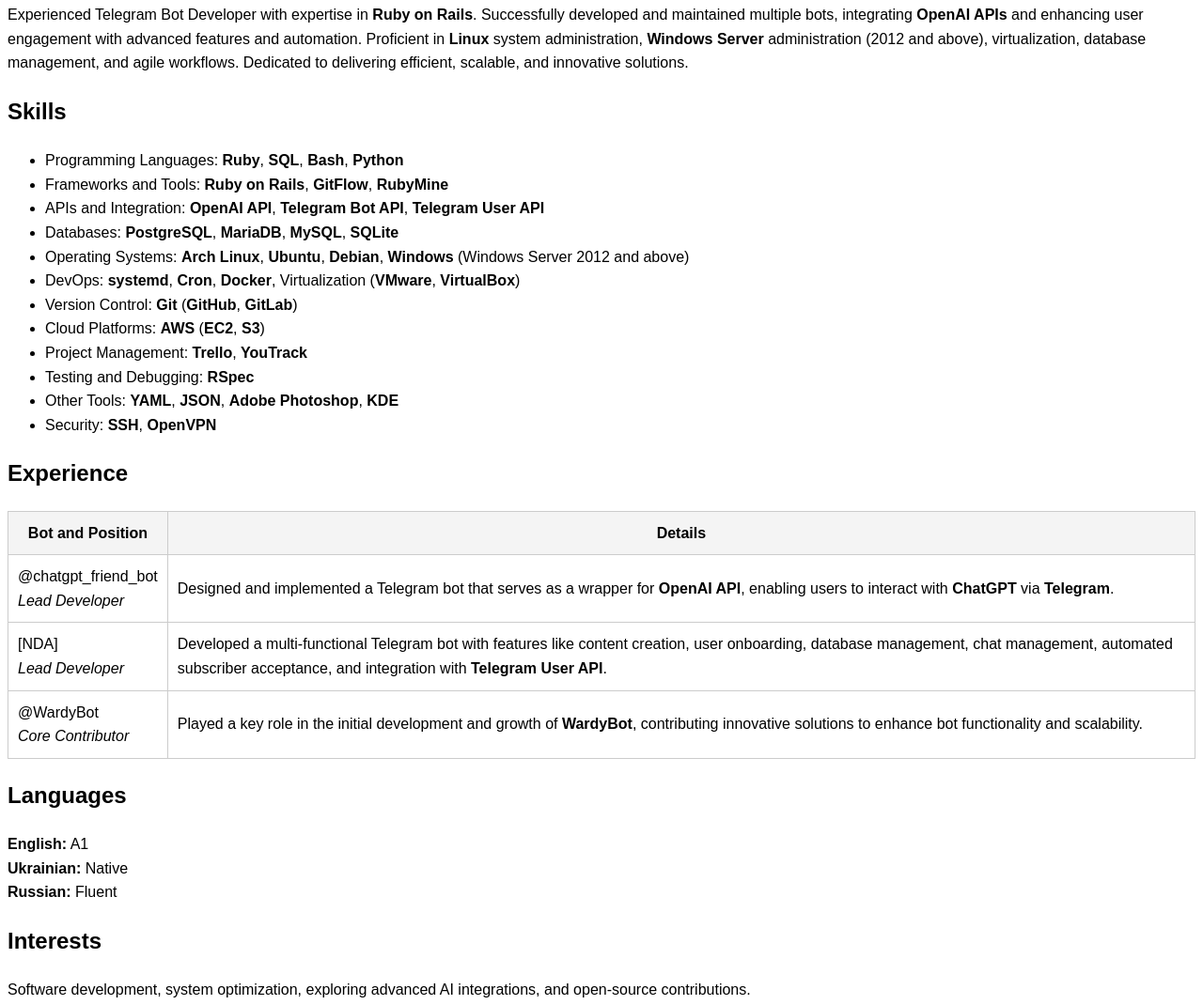
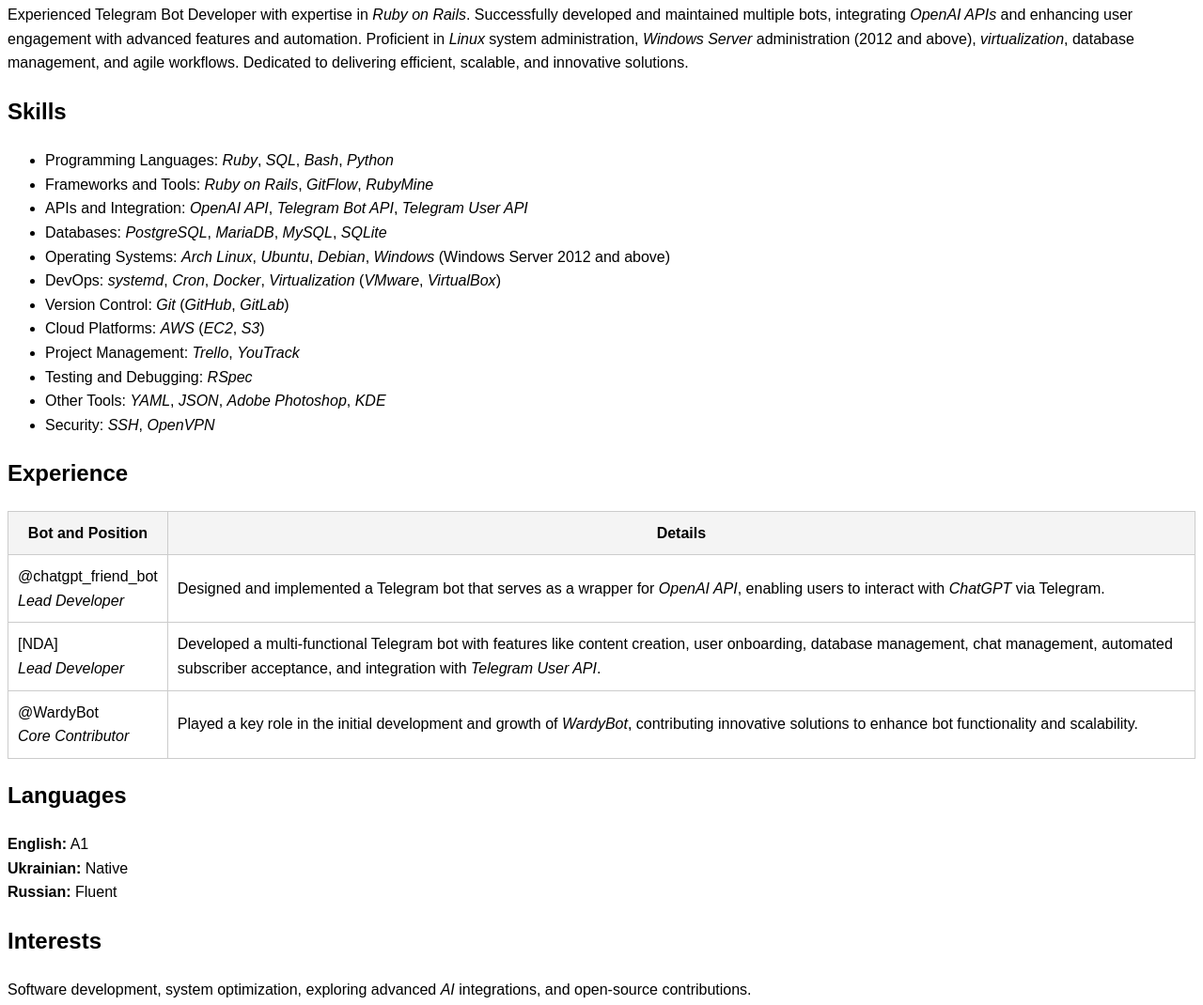
Before and after one commit to phrippy/cv, a plain HTML site: page index.html in a window 1280 px wide. Shown: the part 329-1399 px from the top of the page at 94% size. Drawn offline with Linux system fonts and the light colour scheme.

Commit message:
Add italics styling to technology keywords and update alt text in index.html.

```diff
--- a/index.html
+++ b/index.html
@@ -8,25 +8,34 @@
         font-family: Arial, sans-serif;
         line-height: 1.6;
       }
+
       table {
         border-collapse: collapse;
         margin: 20px 0;
       }
+
       th, td {
         padding: 10px;
         border: 1px solid #ccc;
       }
+
       th {
         background-color: #f4f4f4;
       }
+
       .photo {
         text-align: center;
         vertical-align: middle;
       }
+
       .photo img {
         max-width: 150px;
         max-height: 150px;
         border-radius: 50%;
+      }
+
+      .technology {
+        font-style: italic;
       }
     </style>
 </head>
@@ -35,7 +44,7 @@
 <table width=100%>
     <tr>
         <td class="photo" rowspan="5">
-            <img src="photo.png" alt="My Photo">
+            <img src="photo.png" alt="Your Photo">
         </td>
         <th colspan="2">Personal Information</th>
     </tr>
@@ -58,22 +67,41 @@
 </table>
 
 <h2>Summary</h2>
-<p>Experienced Telegram Bot Developer with expertise in <b>Ruby on Rails</b>. Successfully developed and maintained multiple bots, integrating <b>OpenAI APIs</b> and enhancing user engagement with advanced features and automation. Proficient in <b>Linux</b> system administration, <b>Windows Server</b> administration (2012 and above), virtualization, database management, and agile workflows. Dedicated to delivering efficient, scalable, and innovative solutions.</p>
+<p>Experienced Telegram Bot Developer with expertise in <span class="technology">Ruby on Rails</span>. Successfully
+    developed and maintained multiple bots, integrating <span class="technology">OpenAI APIs</span> and enhancing user
+    engagement with advanced features and automation. Proficient in <span class="technology">Linux</span> system
+    administration, <span class="technology">Windows Server</span> administration (2012 and above), <span
+            class="technology">virtualization</span>, database management, and agile workflows. Dedicated to delivering
+    efficient, scalable, and innovative solutions.</p>
 
 <h2>Skills</h2>
 <ul>
-    <li>Programming Languages: <b>Ruby</b>, <b>SQL</b>, <b>Bash</b>, <b>Python</b></li>
-    <li>Frameworks and Tools: <b>Ruby on Rails</b>, <b>GitFlow</b>, <b>RubyMine</b></li>
-    <li>APIs and Integration: <b>OpenAI API</b>, <b>Telegram Bot API</b>, <b>Telegram User API</b></li>
-    <li>Databases: <b>PostgreSQL</b>, <b>MariaDB</b>, <b>MySQL</b>, <b>SQLite</b></li>
-    <li>Operating Systems: <b>Arch Linux</b>, <b>Ubuntu</b>, <b>Debian</b>, <b>Windows</b> (Windows Server 2012 and above)</li>
-    <li>DevOps: <b>systemd</b>, <b>Cron</b>, <b>Docker</b>, Virtualization (<b>VMware</b>, <b>VirtualBox</b>)</li>
-    <li>Version Control: <b>Git</b> (<b>GitHub</b>, <b>GitLab</b>)</li>
-    <li>Cloud Platforms: <b>AWS</b> (<b>EC2</b>, <b>S3</b>)</li>
-    <li>Project Management: <b>Trello</b>, <b>YouTrack</b></li>
-    <li>Testing and Debugging: <b>RSpec</b></li>
-    <li>Other Tools: <b>YAML</b>, <b>JSON</b>, <b>Adobe Photoshop</b>, <b>KDE</b></li>
-    <li>Security: <b>SSH</b>, <b>OpenVPN</b></li>
+    <li>Programming Languages: <span class="technology">Ruby</span>, <span class="technology">SQL</span>, <span
+            class="technology">Bash</span>, <span class="technology">Python</span></li>
+    <li>Frameworks and Tools: <span class="technology">Ruby on Rails</span>, <span class="technology">GitFlow</span>,
+        <span class="technology">RubyMine</span></li>
+    <li>APIs and Integration: <span class="technology">OpenAI API</span>, <span
+            class="technology">Telegram Bot API</span>, <span class="technology">Telegram User API</span></li>
+    <li>Databases: <span class="technology">PostgreSQL</span>, <span class="technology">MariaDB</span>, <span
+            class="technology">MySQL</span>, <span class="technology">SQLite</span></li>
+    <li>Operating Systems: <span class="technology">Arch Linux</span>, <span class="technology">Ubuntu</span>, <span
+            class="technology">Debian</span>, <span class="technology">Windows</span> (Windows Server 2012 and above)
+    </li>
+    <li>DevOps: <span class="technology">systemd</span>, <span class="technology">Cron</span>, <span class="technology">Docker</span>,
+        <span class="technology">Virtualization</span> (<span class="technology">VMware</span>, <span
+                class="technology">VirtualBox</span>)
+    </li>
+    <li>Version Control: <span class="technology">Git</span> (<span class="technology">GitHub</span>, <span
+            class="technology">GitLab</span>)
+    </li>
+    <li>Cloud Platforms: <span class="technology">AWS</span> (<span class="technology">EC2</span>, <span
+            class="technology">S3</span>)
+    </li>
+    <li>Project Management: <span class="technology">Trello</span>, <span class="technology">YouTrack</span></li>
+    <li>Testing and Debugging: <span class="technology">RSpec</span></li>
+    <li>Other Tools: <span class="technology">YAML</span>, <span class="technology">JSON</span>, <span
+            class="technology">Adobe Photoshop</span>, <span class="technology">KDE</span></li>
+    <li>Security: <span class="technology">SSH</span>, <span class="technology">OpenVPN</span></li>
 </ul>
 
 <h2>Experience</h2>
@@ -85,19 +113,23 @@
     <tr>
         <td>@chatgpt_friend_bot<br><em>Lead Developer</em></td>
         <td>
-            Designed and implemented a Telegram bot that serves as a wrapper for <b>OpenAI API</b>, enabling users to interact with <b>ChatGPT</b> via <b>Telegram</b>.
+            Designed and implemented a Telegram bot that serves as a wrapper for <span
+                class="technology">OpenAI API</span>, enabling users to interact with <span
+                class="technology">ChatGPT</span> via Telegram.
         </td>
     </tr>
     <tr>
         <td>[NDA]<br><em>Lead Developer</em></td>
         <td>
-            Developed a multi-functional Telegram bot with features like content creation, user onboarding, database management, chat management, automated subscriber acceptance, and integration with <b>Telegram User API</b>.
+            Developed a multi-functional Telegram bot with features like content creation, user onboarding, database
+            management, chat management, automated subscriber acceptance, and integration with <span class="technology">Telegram User API</span>.
         </td>
     </tr>
     <tr>
         <td>@WardyBot<br><em>Core Contributor</em></td>
         <td>
-            Played a key role in the initial development and growth of <b>WardyBot</b>, contributing innovative solutions to enhance bot functionality and scalability.
+            Played a key role in the initial development and growth of <span class="technology">WardyBot</span>,
+            contributing innovative solutions to enhance bot functionality and scalability.
         </td>
     </tr>
 </table>
@@ -110,7 +142,8 @@
 </p>
 
 <h2>Interests</h2>
-<p>Software development, system optimization, exploring advanced AI integrations, and open-source contributions.</p>
+<p>Software development, system optimization, exploring advanced <span class="technology">AI</span> integrations, and
+    open-source contributions.</p>
 
 </body>
 </html>
```
